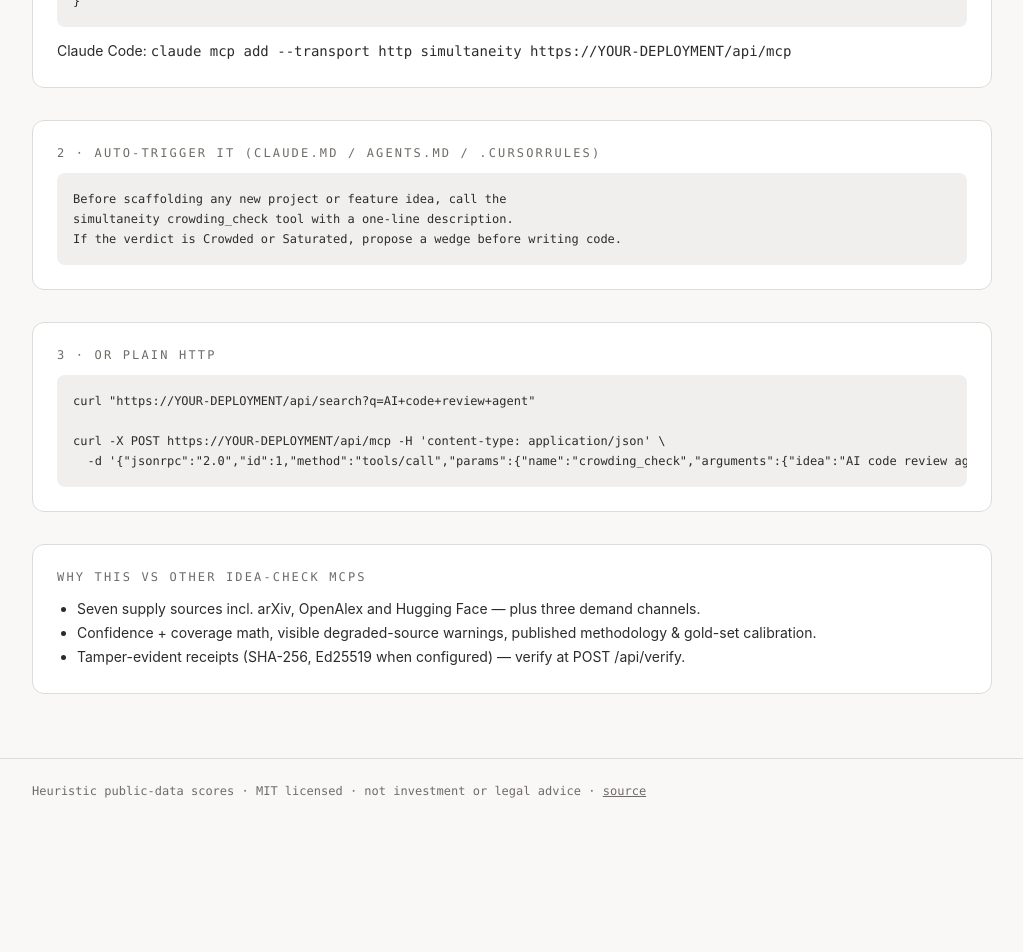
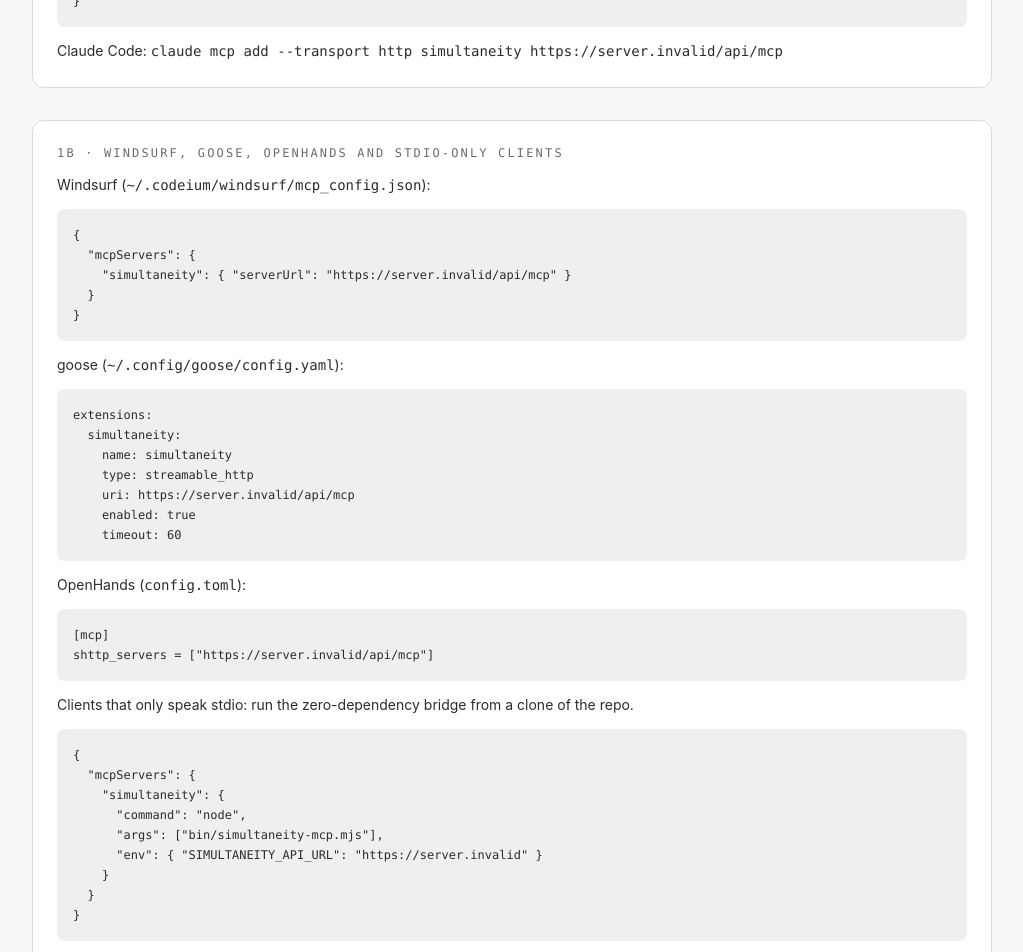
Before and after one commit to Kartik24Hulmukh/frontier-oss-ideas, a Next.js app: page /agents in a window 1280 px wide. Shown: the part 540-1492 px from the top of the page, without its empty margins (128-1151 px from the left). Before the commit the page ends 1363 px from the top, so only its background shows below. Built offline with nearby package versions, Linux system fonts and the light colour scheme; no server answers.

Commit message:
fix: recover GitHub coverage on rejected token, credential health, agent configs (1.2.2)

```diff
--- a/app/agents/page.tsx
+++ b/app/agents/page.tsx
@@ -1,5 +1,6 @@
 import type { Metadata } from 'next'
 import { Card, PageShell } from '@/components/page-shell'
+import { SITE_URL } from '@/lib/site'
 
 export const metadata: Metadata = {
   title: 'MCP server & API — Simultaneity Index for AI agents',
@@ -15,13 +16,42 @@
       title="Make every agent check the lane before it scaffolds"
       lede="One tool, crowding_check(idea): 10 sources, confidence, Supply × Demand quadrant, wedges and a signed evidence receipt. Stateless Streamable HTTP — no install, no API key for the free tier."
     >
-      <Card title="1 · Add the MCP server (Cursor / Claude Code / Windsurf / goose)">
+      <Card title="1 · Add the MCP server (Cursor .cursor/mcp.json / Claude Code / Windsurf / goose)">
         <pre className={code}>{`{
   "mcpServers": {
-    "simultaneity": { "url": "https://YOUR-DEPLOYMENT/api/mcp" }
+    "simultaneity": { "url": "${SITE_URL}/api/mcp" }
   }
 }`}</pre>
-        <p>Claude Code: <code className="font-mono">claude mcp add --transport http simultaneity https://YOUR-DEPLOYMENT/api/mcp</code></p>
+        <p>Claude Code: <code className="font-mono">{'claude mcp add --transport http simultaneity ' + SITE_URL + '/api/mcp'}</code></p>
+      </Card>
+      <Card title="1b · Windsurf, goose, OpenHands and stdio-only clients">
+        <p>Windsurf (<code className="font-mono">~/.codeium/windsurf/mcp_config.json</code>):</p>
+        <pre className={code}>{`{
+  "mcpServers": {
+    "simultaneity": { "serverUrl": "${SITE_URL}/api/mcp" }
+  }
+}`}</pre>
+        <p>goose (<code className="font-mono">~/.config/goose/config.yaml</code>):</p>
+        <pre className={code}>{`extensions:
+  simultaneity:
+    name: simultaneity
+    type: streamable_http
+    uri: ${SITE_URL}/api/mcp
+    enabled: true
+    timeout: 60`}</pre>
+        <p>OpenHands (<code className="font-mono">config.toml</code>):</p>
+        <pre className={code}>{`[mcp]
+shttp_servers = ["${SITE_URL}/api/mcp"]`}</pre>
+        <p>Clients that only speak stdio: run the zero-dependency bridge from a clone of the repo.</p>
+        <pre className={code}>{`{
+  "mcpServers": {
+    "simultaneity": {
+      "command": "node",
+      "args": ["bin/simultaneity-mcp.mjs"],
+      "env": { "SIMULTANEITY_API_URL": "${SITE_URL}" }
+    }
+  }
+}`}</pre>
       </Card>
       <Card title="2 · Auto-trigger it (CLAUDE.md / AGENTS.md / .cursorrules)">
         <pre className={code}>{`Before scaffolding any new project or feature idea, call the
@@ -29,9 +59,9 @@
 If the verdict is Crowded or Saturated, propose a wedge before writing code.`}</pre>
       </Card>
       <Card title="3 · Or plain HTTP">
-        <pre className={code}>{`curl "https://YOUR-DEPLOYMENT/api/search?q=AI+code+review+agent"
+        <pre className={code}>{`curl "${SITE_URL}/api/search?q=AI+code+review+agent"
 
-curl -X POST https://YOUR-DEPLOYMENT/api/mcp -H 'content-type: application/json' \\
+curl -X POST ${SITE_URL}/api/mcp -H 'content-type: application/json' \\
   -d '{"jsonrpc":"2.0","id":1,"method":"tools/call","params":{"name":"crowding_check","arguments":{"idea":"AI code review agent"}}}'`}</pre>
       </Card>
       <Card title="Why this vs other idea-check MCPs">
--- a/app/api/health/route.ts
+++ b/app/api/health/route.ts
@@ -6,9 +6,16 @@
     {
       ok: true,
       service: 'simultaneity-index',
-      version: '1.2.1',
+      version: '1.2.2',
       admission: process.env.UPSTASH_REDIS_REST_URL && process.env.UPSTASH_REDIS_REST_TOKEN ? 'distributed-configured' : process.env.REQUIRE_DISTRIBUTED_LIMITS === 'true' ? 'blocked-missing-config' : 'per-instance',
       receipts: process.env.RECEIPT_PRIVATE_KEY ? 'signing-configured' : 'hash-only',
+      // Presence only (booleans) - never values. Lets operators spot missing deployment config.
+      credentials: {
+        github: Boolean(process.env.GITHUB_TOKEN),
+        openalex: Boolean(process.env.OPENALEX_API_KEY),
+        reddit: Boolean(process.env.REDDIT_CLIENT_ID && process.env.REDDIT_CLIENT_SECRET),
+        receiptPublicKeyPinned: Boolean(process.env.RECEIPT_PUBLIC_KEY),
+      },
       timestamp: new Date().toISOString(),
     },
     {
--- a/lib/sources/github.ts
+++ b/lib/sources/github.ts
@@ -16,10 +16,20 @@
     }
     if (ctx.githubToken) headers.Authorization = 'Bearer ' + ctx.githubToken
 
-    const res = await fetchWithTimeout(url, {
+    let notice: string | undefined
+    let res = await fetchWithTimeout(url, {
       headers,
       timeoutMs: ctx.timeoutMs,
     })
+    // A revoked/expired/mis-scoped deployment token returns 401. Public repository
+    // search works anonymously, so degrade to the unauthenticated quota instead of
+    // silently dropping a supply source (the root cause of 86% production coverage).
+    if (res.status === 401 && headers.Authorization) {
+      delete headers.Authorization
+      notice = 'GITHUB_TOKEN rejected (401); used anonymous GitHub search. Rotate the deployment token.'
+      console.warn('[simultaneity] ' + notice)
+      res = await fetchWithTimeout(url, { headers, timeoutMs: ctx.timeoutMs })
+    }
     if (res.status === 403 || res.status === 429) {
       return errorResult(
         'github',
@@ -54,6 +64,7 @@
       status: 'ok',
       totalCount: data.total_count ?? items.length,
       items,
+      ...(notice ? { notice } : {}),
     }
   } catch {
     return errorResult('github', label, 'GitHub request failed or timed out.')
--- a/lib/types.ts
+++ b/lib/types.ts
@@ -27,6 +27,8 @@
   totalCount: number
   items: EvidenceItem[]
   errorMessage?: string
+  /** Non-fatal operator notice, e.g. credential fallback. Never contains secrets. */
+  notice?: string
 }
 
 export interface ScoreBreakdown {
--- a/package.json
+++ b/package.json
@@ -1,6 +1,6 @@
 {
   "name": "simultaneity-index",
-  "version": "1.2.1",
+  "version": "1.2.2",
   "private": true,
   "description": "Simultaneity Index: live crowding + demand radar for builders, funds and AI agents (MCP)",
   "engines": {
```
Also changed, not shown: 3 other files (tests, documents, lock files or other folders).
